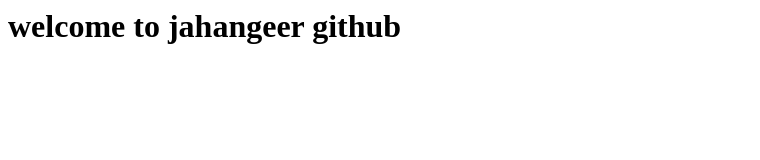
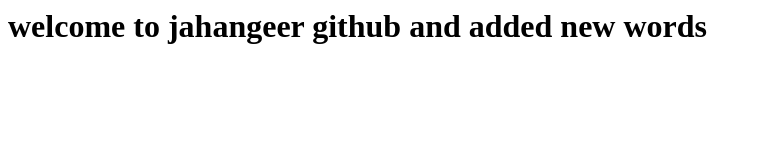
Before and after one commit to jahangeer0411/website, a plain HTML site: page index.html in a window 1280 px wide. Shown: the whole page, without its empty margins (0-760 px from the left). Drawn offline with Linux system fonts and the light colour scheme.

Commit message:
Update index.html

```diff
--- a/index.html
+++ b/index.html
@@ -1,5 +1,5 @@
 <html>
 <title>Jenkins CI/CD Pipeline</title>
 <body>
-<h1>welcome to jahangeer github</h1>
+<h1>welcome to jahangeer github and added new words</h1>
 </html>
```
